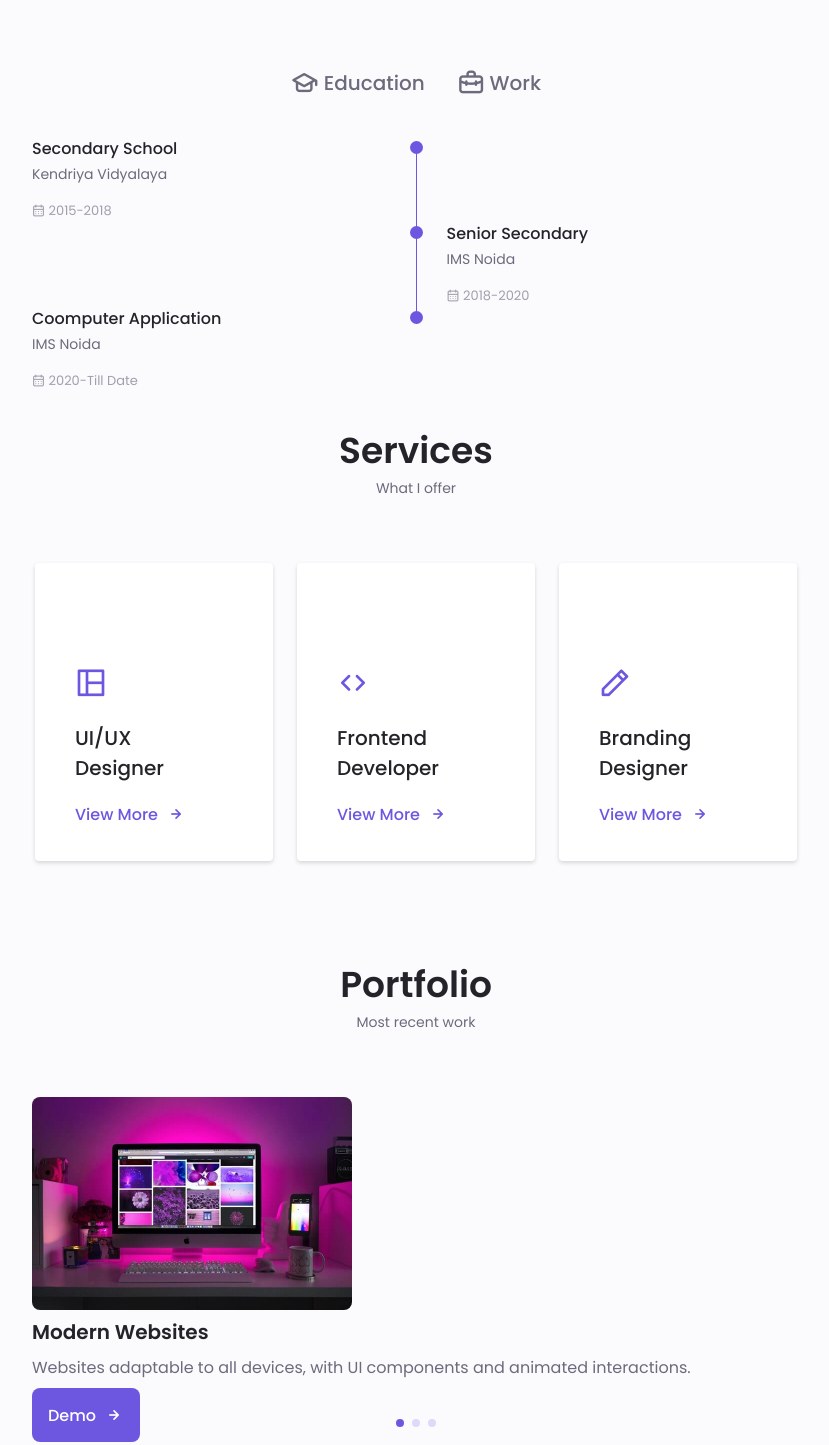
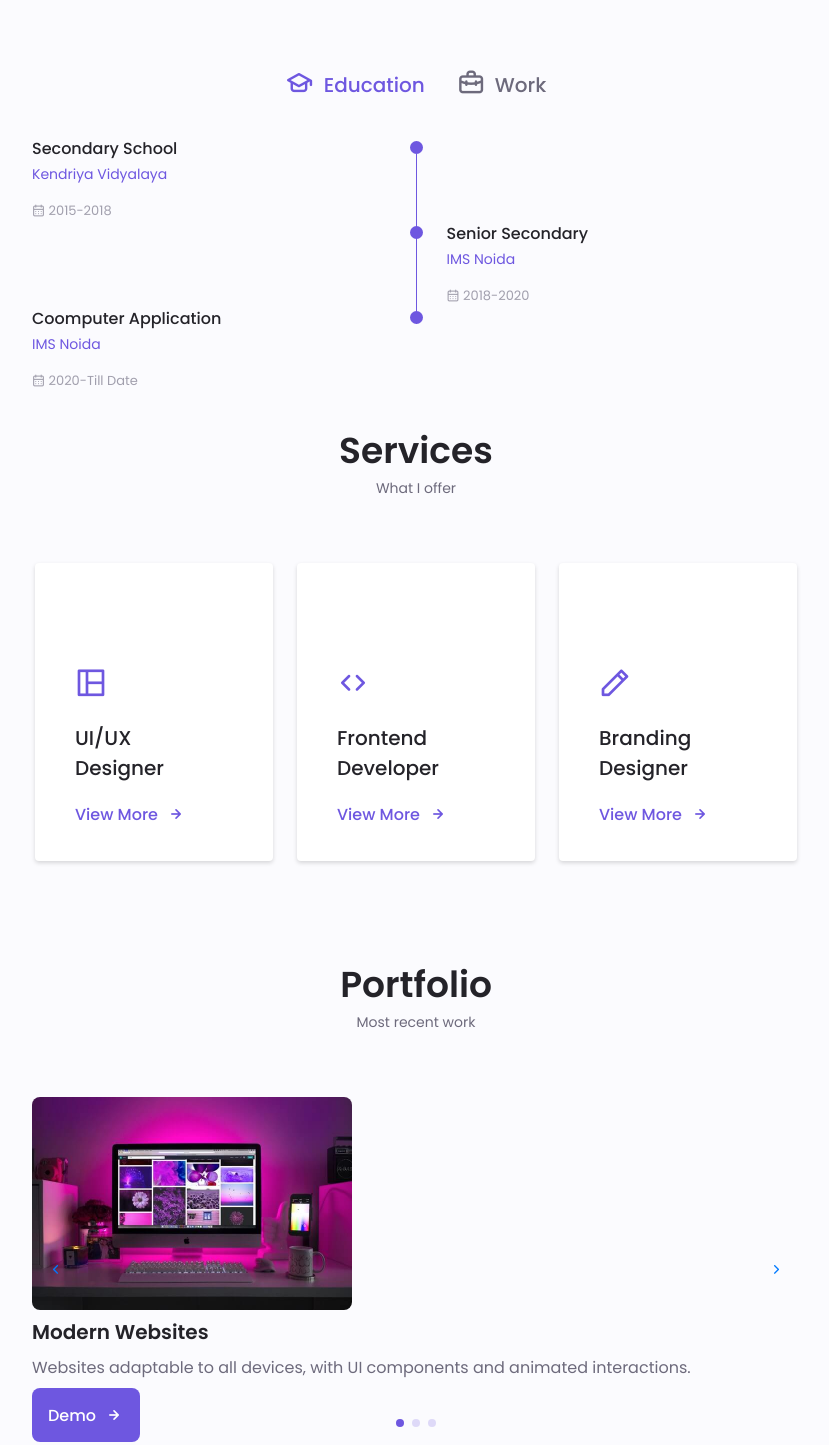
Before and after one commit to SauravBelwal/Saurravbelwal, a plain HTML site: page index.html in a window 1280 px wide. Shown: the part 2283-3728 px from the top of the page, without its empty margins (224-1053 px from the left). Drawn offline with nearby package versions, Linux system fonts and the light colour scheme.

Commit message:
added design fixes

```diff
--- a/assets/CSS/style.css
+++ b/assets/CSS/style.css
@@ -630,7 +630,8 @@
    display: block;
  }
 
- .qualification_button.quaification_active{
+
+ .qualification_active.qualification_active{
    color: var(--first-color);
  }
 
--- a/assets/JS/app.js
+++ b/assets/JS/app.js
@@ -55,8 +55,7 @@ const navMenu = document.getElementById('nav-menu'),
                     tabContent.classList.remove('qualification_active')
                 })
                 target.classList.add('qualification_active')
-
-                tab.forEach(tab =>{
+                tabs.forEach(tab =>{
                     tab.classList.remove('qualification_active')
                 })
 
@@ -133,7 +132,7 @@ const navMenu = document.getElementById('nav-menu'),
         sections.forEach(current =>{
         const sectionHeight = current.offsetHeight
         const sectionTop = current.offsetTop - 50;
-        sections = current.getAttribute('id');
+        let sectionId = current.getAttribute('id');
 
         if(scrollY > sectionTop && scrollY <= sectionTop + sectionHeight){
             document.querySelector('.nav_menu a[href*=' + sectionId + ']').classList.add('active-link')
--- a/index.html
+++ b/index.html
@@ -332,12 +332,12 @@
 
             <div class="qualification_container container">
                 <div class="qualification_tabs">
-                    <div class="qualification_button button--flex qualification_active" data-target="#education">
+                    <div class="qualification_button qualification_active" data-target="#education">
                         <i class="uil uil-graduation-cap qualification_icon"></i>
                         Education
                     </div>
 
-                    <div class="qualification_button button--flex" data-target="#work">
+                    <div class="qualification_button" data-target="#work">
                         <i class="uil uil-briefcase-alt qualification_icon"></i>
                         Work
                     </div>
@@ -650,8 +650,8 @@
                         </div>
                      </div>
                 </div>
-                <div class="swiper-button-next"></div>
-                <div class="swiper-button-prev"></div>
+                <div class="swiper-button-prev uil uil-angle-left-b"></div>
+                <div class="swiper-button-next uil uil-angle-right-b"></div>
                 <div class="swiper-pagination"></div>
 
                 </div>
```
